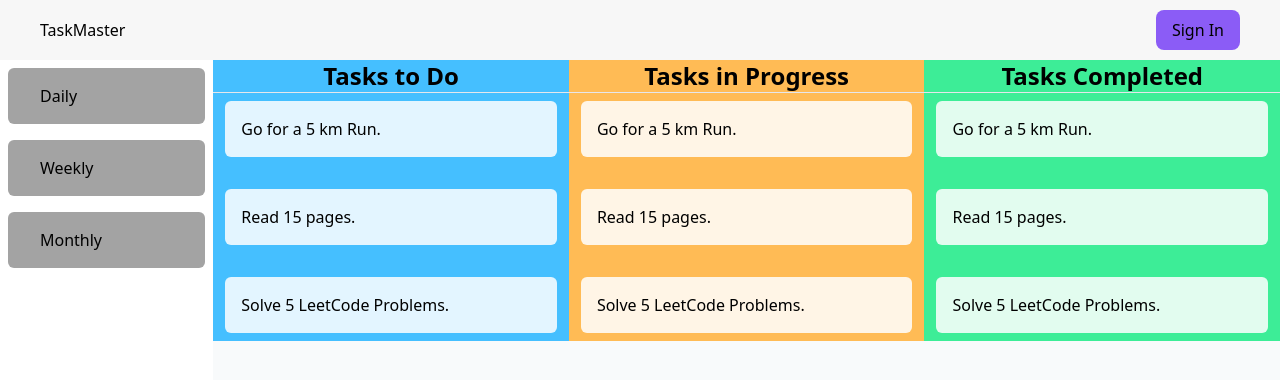
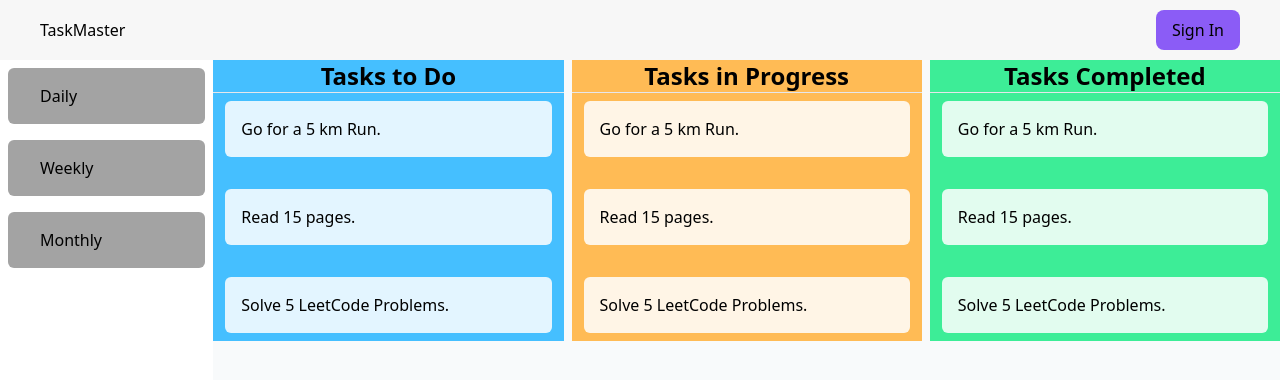
Before and after one commit to AsimKachhap/Task-Master, a React (Create React App) app: page / in a window 1280 px wide. Shown: the top 380 px of the page. Built offline with nearby package versions, Linux system fonts and the light colour scheme.

Commit message:
Added space between Differrent DailyTaskBoards.

```diff
--- a/src/pages/DailyPage.js
+++ b/src/pages/DailyPage.js
@@ -3,7 +3,7 @@
 
 const DailyPage = () => {
   return (
-    <div className="grid grid-cols-3">
+    <div className="grid grid-cols-3 gap-2 rounded-md ">
       <DailyTaskBoard heading="Tasks to Do" pinColor="#45BFFF" />
       <DailyTaskBoard heading="Tasks in Progress" pinColor="#FFBB55" />
       <DailyTaskBoard heading="Tasks Completed" pinColor="#3DED97" />
```
